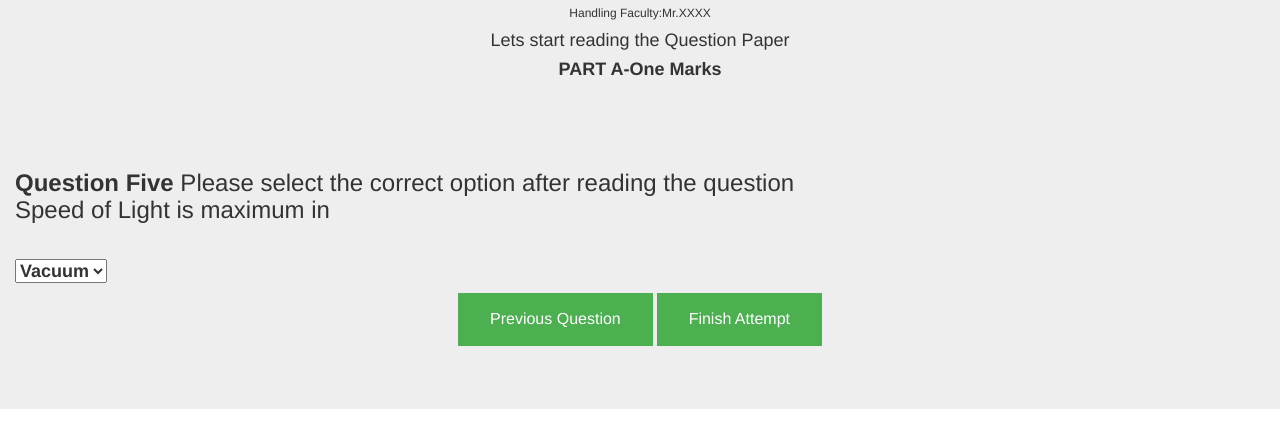
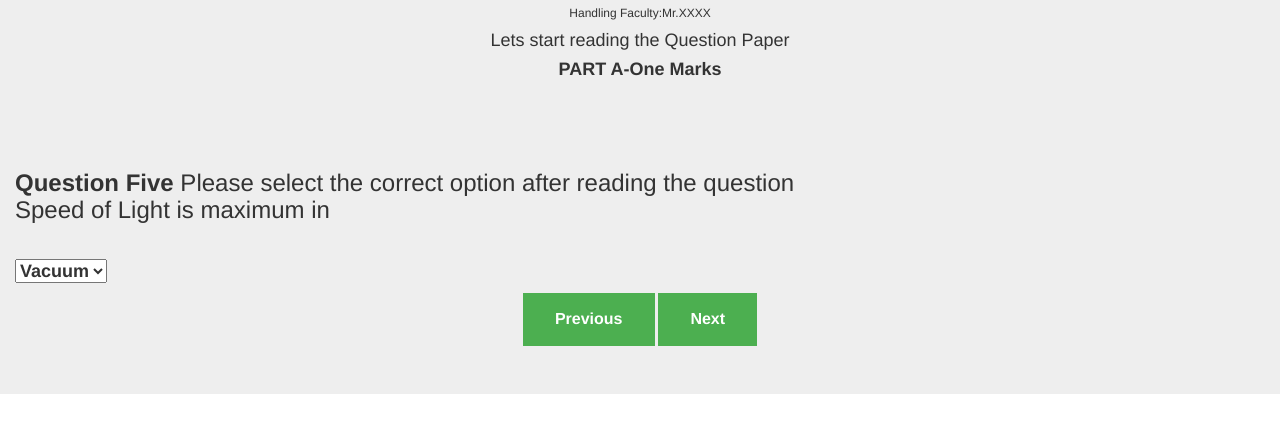
Before and after one commit to sowmiya-cmd/Question-Paper-For-Visually-Impaired, a website: page question5.html in a window 1280 px wide. Shown: the part 150-598 px from the top of the page. Drawn offline with Linux system fonts and the light colour scheme.

Commit message:
Update question5.html

```diff
--- a/question5.html
+++ b/question5.html
@@ -77,16 +77,14 @@
 
 </select>
             </div>
-			<div class="container">
-  <form class="form-inline" action="">
-    <div class="form-group">
-     <p><a href="question4.html" class="button">Previous Question</a></p>
-    </div>
-
-  <div class="form-group">
-     <p><a href="result.html" class="button">Finish Attempt</a></p></div>
-  </form>
-</div>
+			<div class="w3-container">
+<div class="w3-show-inline-block">
+  <div class="w3-bar">
+    <a href="question4.html"  class="button">Previous</a>
+	 <a href="result.html"  class="button">Next</a>
+	</div>
+  </div>
+  </div>
         </main>
 
         <script src="./browser/system.js"></script>
```
